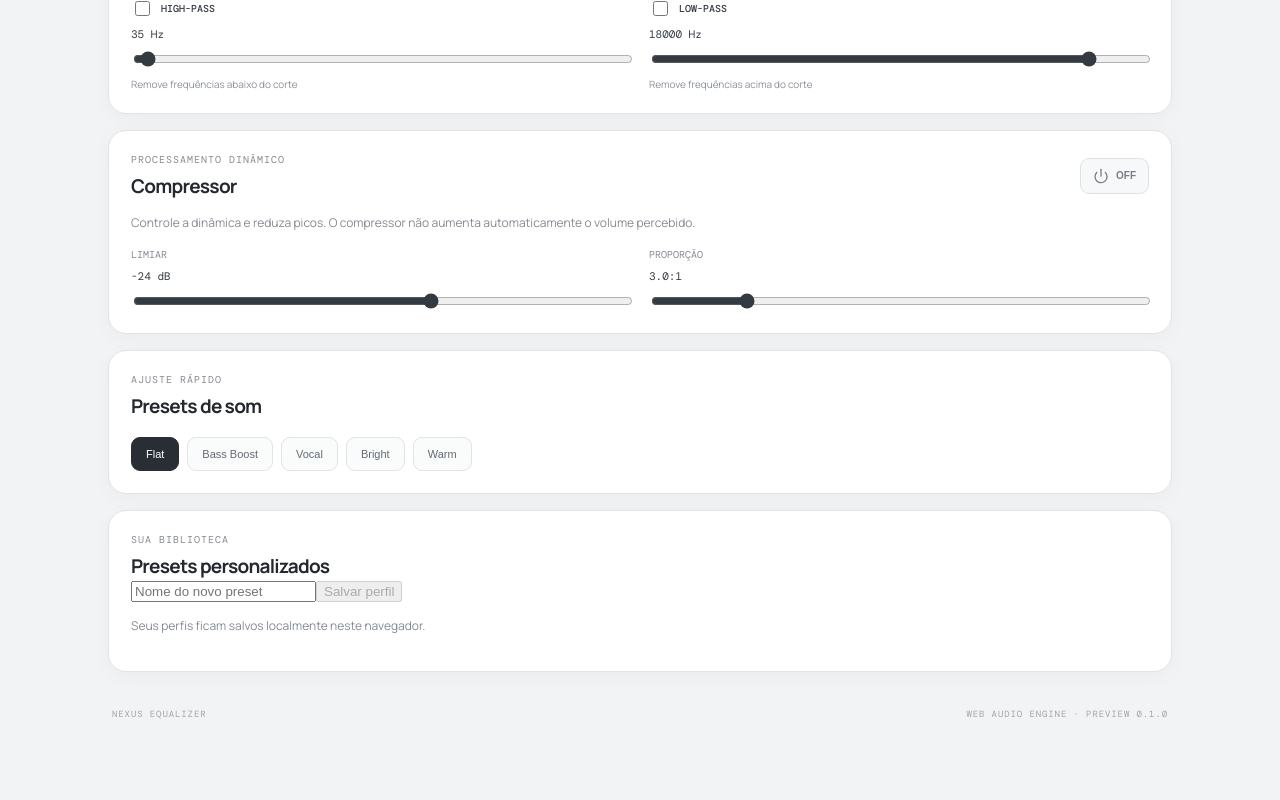
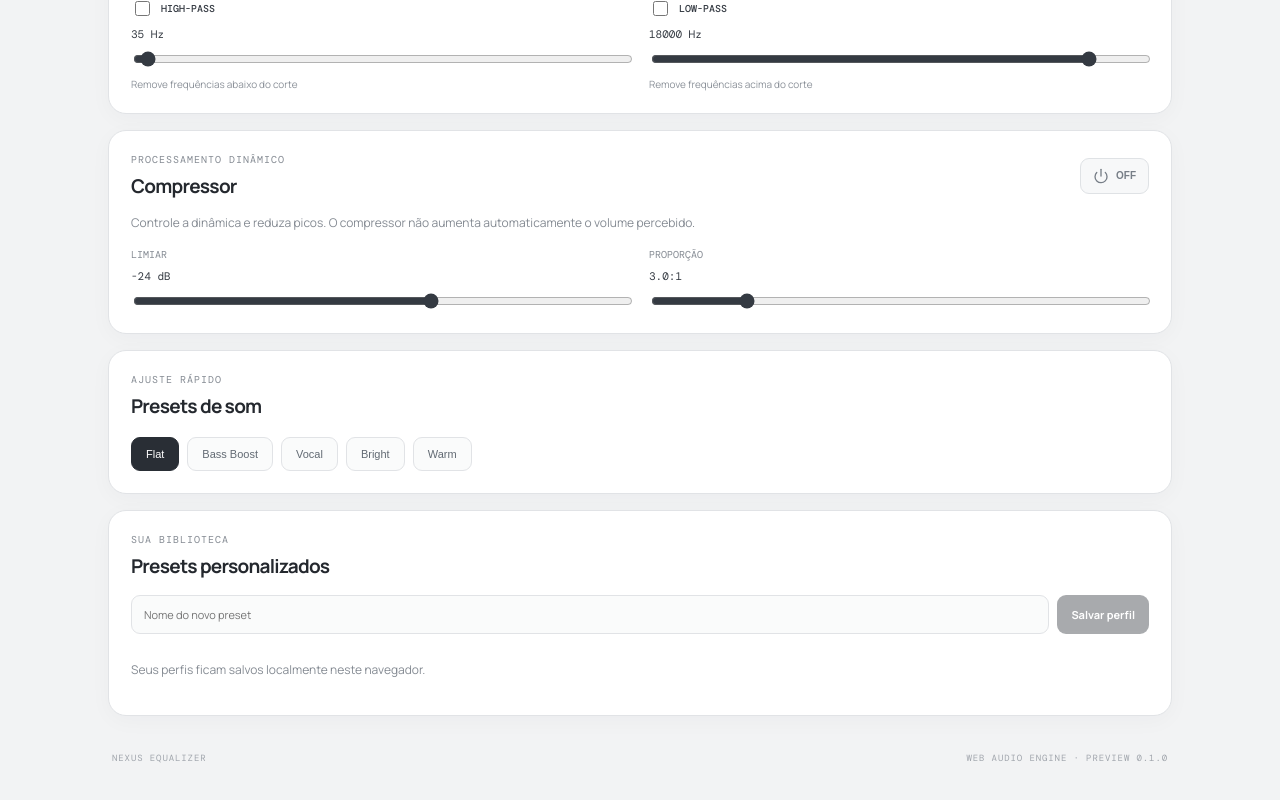
Before and after one commit to cildojuniorbt-cmd/NEXUS-EQUALIZER, a React (Vite) app: page / in a window 1280 px wide. Shown: the part 1402-2202 px from the top of the page. Built offline with nearby package versions, Linux system fonts and the light colour scheme.

Commit message:
style: add custom preset library controls

```diff
--- a/src/style.css
+++ b/src/style.css
@@ -21,3 +21,12 @@
 .filter-control small{font:10px Manrope,sans-serif;color:#8b9199}
 
 .param-band select{width:100%;min-width:0;border:1px solid #e1e3e6;border-radius:7px;padding:8px;background:#f8f9fa;color:#343a42;font:10px Manrope,sans-serif}
+
+.save-preset-row{display:flex;gap:8px;margin-top:16px}
+.save-preset-row input{flex:1;min-width:0;border:1px solid #e1e3e6;border-radius:9px;padding:11px 12px;background:#fafbfb;color:#30363d;font:11px Manrope,sans-serif}
+.save-preset-button{border:0;border-radius:9px;padding:10px 14px;background:#292e35;color:white;font:700 11px Manrope,sans-serif;white-space:nowrap}
+.save-preset-button:disabled{opacity:.4}
+.custom-preset-list{display:flex;gap:8px;flex-wrap:wrap;margin-top:12px}
+.custom-preset{display:flex;align-items:center;border:1px solid #e1e3e6;border-radius:9px;overflow:hidden;background:#fafbfb}
+.custom-preset button{border:0;background:transparent;padding:9px 11px;color:#343a42;font:11px Manrope,sans-serif}
+.custom-preset .delete-preset{border-left:1px solid #e1e3e6;color:#9b5555;font-size:17px;padding:5px 10px}
```
